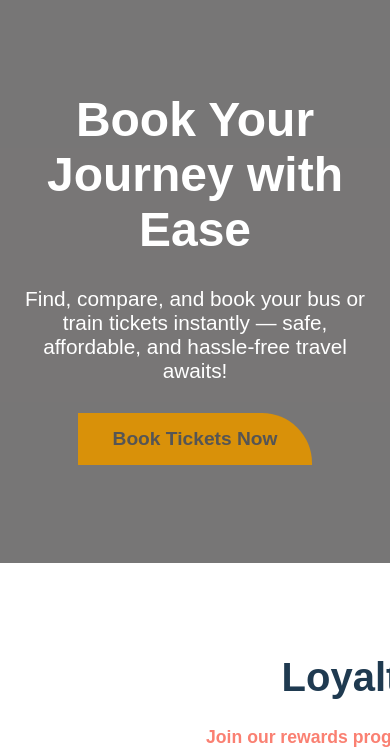
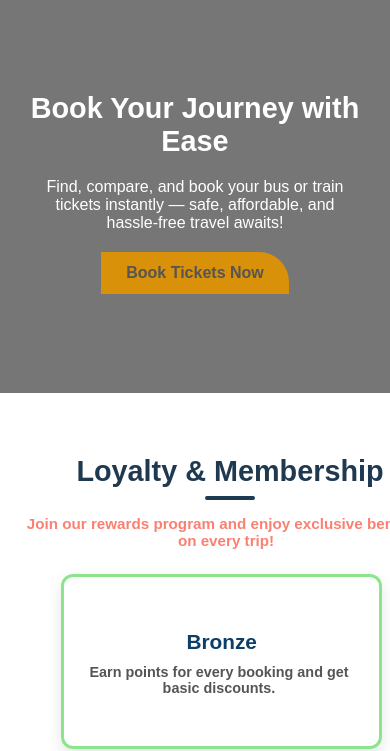
Before and after one commit to HarikrishnanRamasamy28/demo1, a plain HTML site: page home2.html in a window 390 px wide. Shown: the part 107-858 px from the top of the page. Drawn offline with Linux system fonts and the light colour scheme.

Commit message:
Add files via upload

```diff
--- a/home2.css
+++ b/home2.css
@@ -307,35 +307,36 @@ html, body {
   background-color:salmon;
 }
 
-/* ===== Responsive ===== */
-/* @media (max-width: 450px) {
+
+/* ===== Cargo Hero Section - Mobile 450px ===== */
+@media (max-width: 450px) {
   .hero-cargo {
-    height: 420px;
-    background-attachment: scroll;
-    padding: 40px 10px;
+    height: 400px; /* reduce height for small screens */
+    background-attachment: scroll; /* fixed background may cause issues on mobile */
   }
 
   .hero-cargo .hero-content {
-    max-width: 100%;
+    max-width: 90%; /* fit inside mobile screen */
     padding: 0 10px;
   }
 
   .hero-cargo h1 {
-    font-size: 1.8rem;
-    margin-bottom: 15px;
+    font-size: 1.8rem; /* smaller heading */
+    margin-bottom: 20px;
   }
 
   .hero-cargo p {
+    font-size: 1rem; /* smaller paragraph */
+    margin-bottom: 20px;
+  }
+
+  .hero-cargo .hero-cta-btn {
+    padding: 12px 25px; /* smaller button */
     font-size: 1rem;
-    margin-bottom: 20px;
-  }
-
-  .hero-cargo .hero-cta-btn {
-    padding: 10px 25px;
-    font-size: 1rem;
-    border-top-right-radius: 30px;
-  }
-} */
+    border-top-right-radius: 30px; /* slightly smaller radius */
+  }
+}
+
 
 
 
@@ -457,7 +458,7 @@ html, body {
 
 /* ===== Responsive ===== */
 /* ===== Media Query for screens <= 450px ===== */
-/* @media (max-width: 450px) {
+@media (max-width: 450px) {
   .loyalty {
     padding: 30px 10px;
   }
@@ -502,7 +503,9 @@ html, body {
     font-size: 1rem;
     margin-left: -520px;
   }
-} */
+}
+
+
 
 
 
@@ -640,7 +643,7 @@ html, body {
 }
 
 /* ===== Responsive ===== */
-/* @media (max-width: 450px) {
+@media (max-width: 450px) {
   .corporate {
     padding: 40px 15px;
   }
@@ -706,7 +709,7 @@ html, body {
     font-size: 1rem;
     border-top-right-radius: 25px;
   }
-} */
+}
 
 
 
@@ -796,7 +799,7 @@ html, body {
 }
 
 
-/* @media (max-width: 450px) {
+@media (max-width: 450px) {
   .testimonials-section {
     padding: 40px 15px;
   }
@@ -840,7 +843,7 @@ html, body {
   .next {
     right: -25px;
   }
-} */
+}
 
 
 
@@ -950,7 +953,7 @@ html, body {
 }
 
 /* ===== Responsive ===== */
-/* @media (max-width: 450px) {
+@media (max-width: 450px) {
   .travel-guides {
     padding: 40px 15px;
   }
@@ -1004,7 +1007,7 @@ html, body {
     font-size: 0.95rem;
     margin-bottom: 15px;
   }
-} */
+}
 
 
 
@@ -1110,7 +1113,7 @@ html, body {
 }
 
 
-/* @media (max-width: 450px) {
+@media (max-width: 450px) {
   .ticketing-alt {
     flex-direction: column;
     gap: 30px;
@@ -1168,7 +1171,7 @@ html, body {
     font-size: 0.95rem;
     margin-left: -530px;
   }
-} */
+}
 
 
 
@@ -1316,7 +1319,7 @@ html, body {
 }
 
 /* ===== Responsive ===== */
-/* @media (max-width: 450px) {
+@media (max-width: 450px) {
   .app-promo {
     padding: 40px 15px;
   }
@@ -1378,7 +1381,7 @@ html, body {
     max-width: 90%;
     border-radius: 15px;
   }
-} */
+}
 
 
 
@@ -1452,7 +1455,7 @@ html, body {
 }
 
 
-/* @media (max-width: 450px) {
+@media (max-width: 450px) {
   .safety-policies.simple-list .container {
     padding: 1rem;
   }
@@ -1499,7 +1502,7 @@ html, body {
   .policy-text p {
     font-size: 0.9rem;
   }
-} */
+}
 
 
 
@@ -1581,7 +1584,9 @@ html, body {
   font-size: 1rem;
   color: #444;
   line-height: 1.5;
+  width: 300px !important;
   margin-bottom: 1.5rem;
+  margin-left: 10px !important;
 }
 
 .offer-tag {
@@ -1636,7 +1641,7 @@ html, body {
 }
 
 /* Responsive tweaks */
-/* @media (max-width: 450px) {
+@media (max-width: 450px) {
   .special-offers h2 {
     font-size: 2rem;
     margin-left: 10px;
@@ -1664,7 +1669,7 @@ html, body {
     padding: 0.6rem 1rem;
     font-size: 0.95rem;
   }
-} */
+}
 
 
 
```
